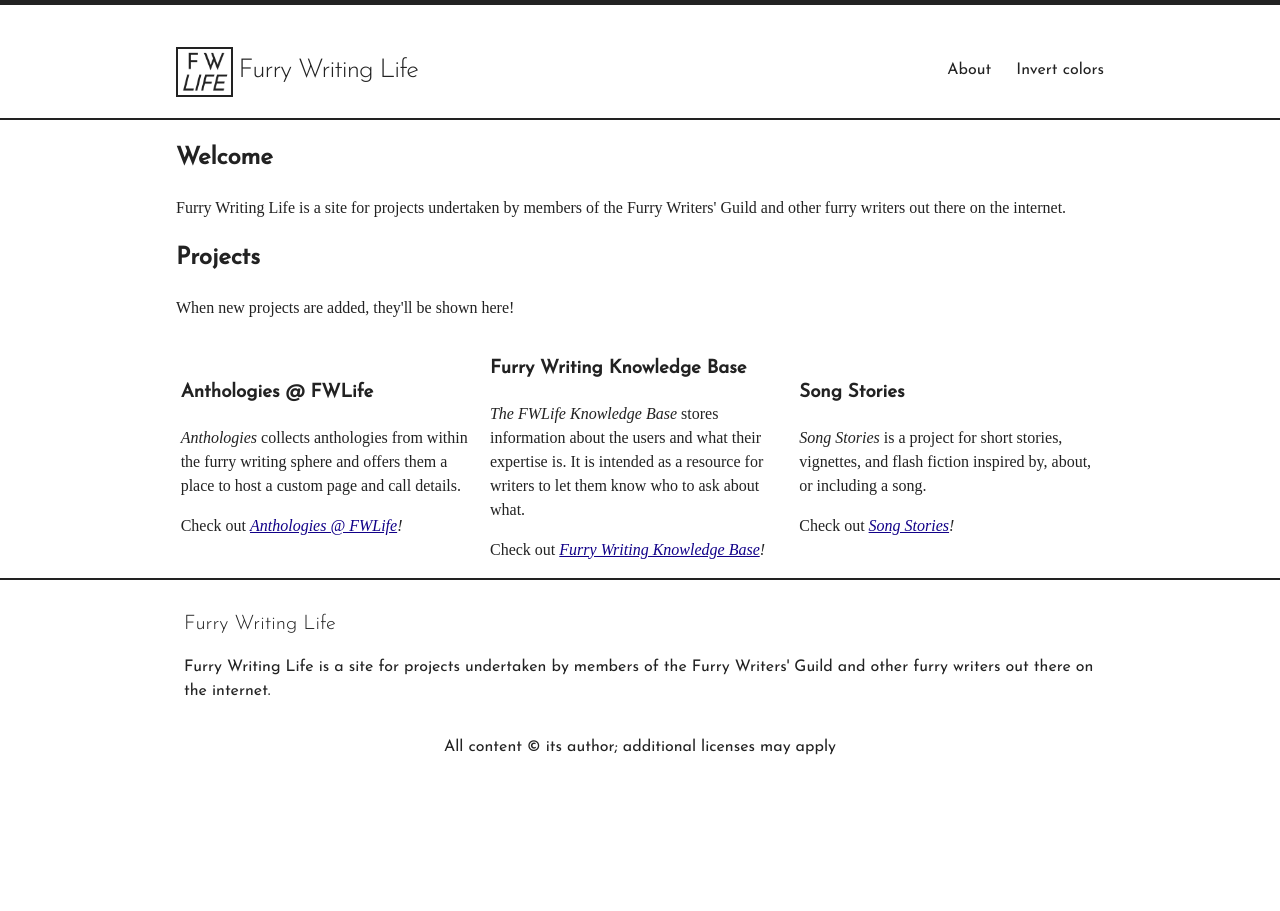
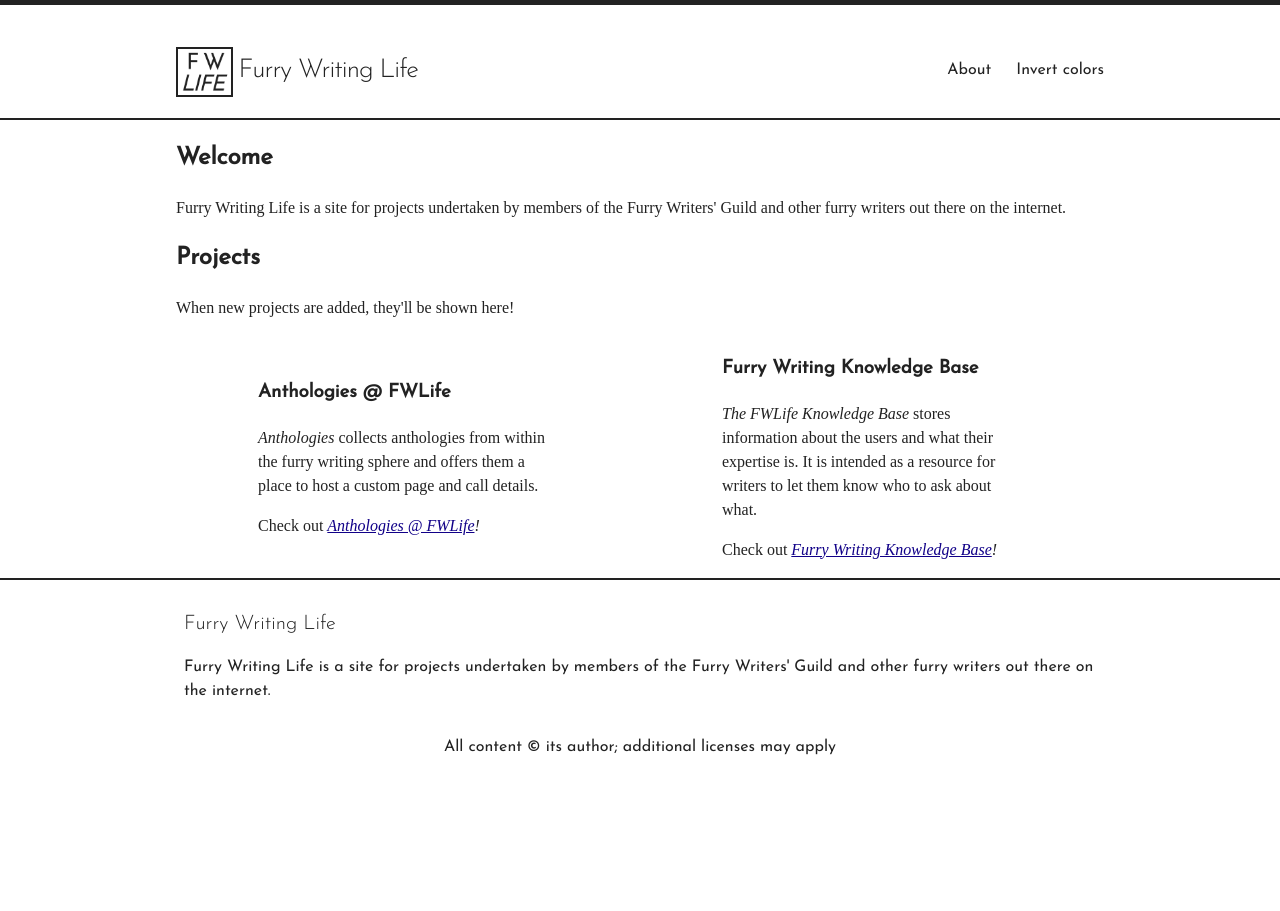
Before and after one commit to makyo/furrywriting.life, a Jekyll site: the page built from index.html, in a window 1280 px wide. Built offline with Jekyll 4.4.1, drawn with Linux system fonts in a browser that asks for light colours; some web fonts are replaced.

Commit message:
Remove song stories because that's a silly idea

```diff
--- a/index.html
+++ b/index.html
@@ -24,9 +24,9 @@ Furry Writing Life is a site for projects undertaken by members of the Furry Wri
         <p><em>The FWLife Knowledge Base</em> stores information about the users and what their expertise is. It is intended as a resource for writers to let them know who to ask about what.</p>
         <p>Check out <em><a href="http://kb.furrywriting.life">Furry Writing Knowledge  Base</a>!</em></p>
     </div>
-    <div class="project">
+    <!--<div class="project">
         <h3><a href="http://songstories.furrywriting.life">Song Stories</a></h3>
         <p><em>Song Stories</em> is a project for short stories, vignettes, and flash fiction inspired by, about, or including a song.</p>
         <p>Check out <em><a href="http://songstories.furrywriting.life">Song Stories</a>!</em></p>
-    </div>
+    </div>-->
 </div>
```
